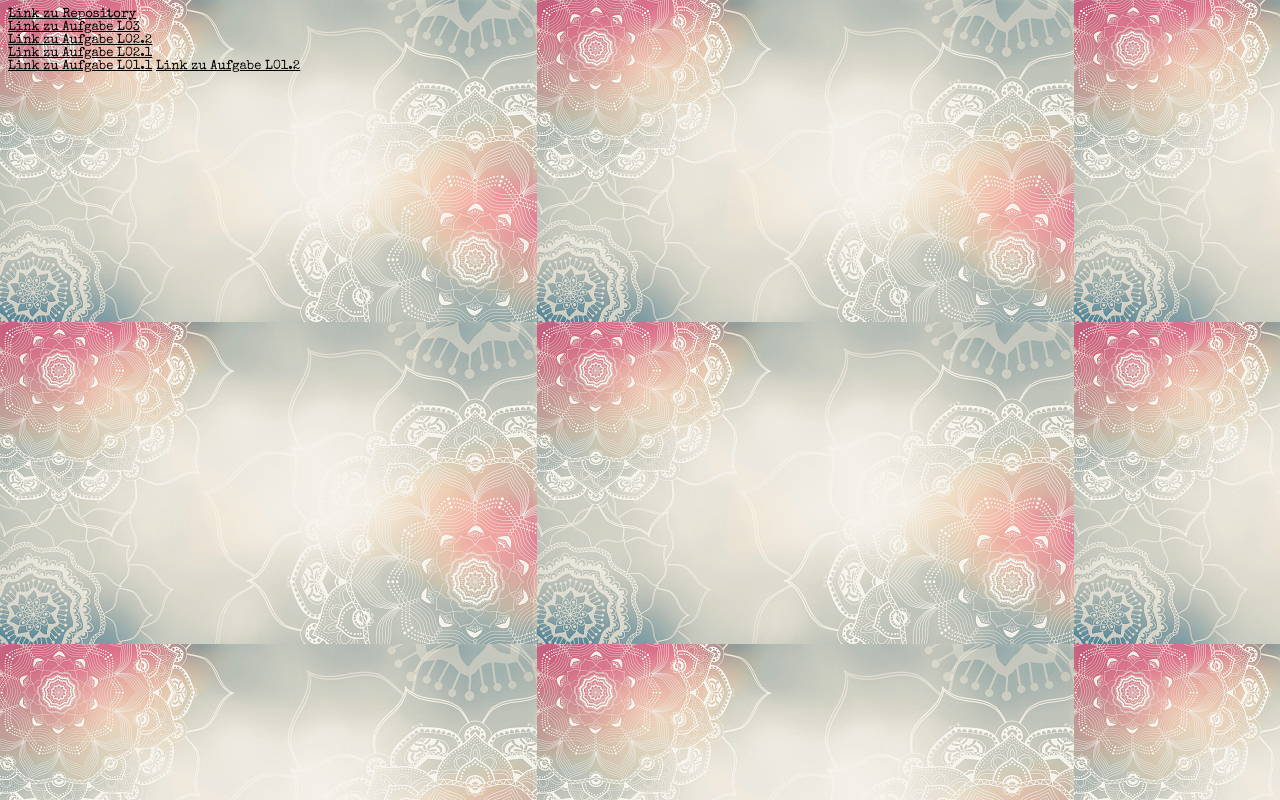
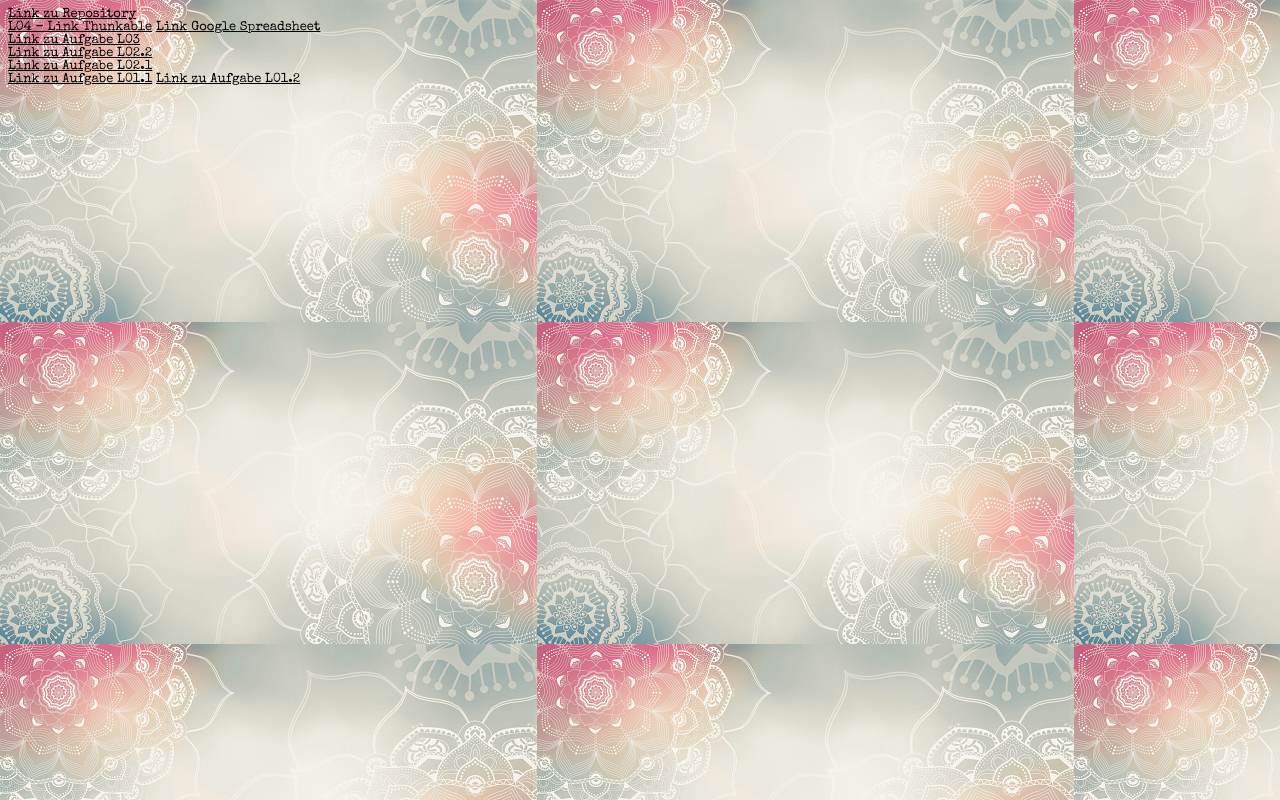
Before and after one commit to FodorLisa/EIA2_SoSe22, a plain HTML site: page Steckbrief/steckbrief.htm in a window 1280 px wide. Drawn offline with nearby package versions, Linux system fonts and the light colour scheme.

Commit message:
Thunkable Abgabe

```diff
--- a/Steckbrief/steckbrief.htm
+++ b/Steckbrief/steckbrief.htm
@@ -20,6 +20,9 @@ a:link, a:visited {
 <body>
 	<a href="https://github.com/FodorLisa/EIA2_SoSe22" target="_blank">Link zu Repository</a>
 	<br>
+	<a href="https://x.thunkable.com/projectPage/6260fd1bc2eae700119764f3" target="_blank">L04 - Link Thunkable</a>
+	<a href="https://docs.google.com/spreadsheets/d/11rdQ_LDXm00UA7ZZ-thlv1s4zNLTmJxixC6pkqhnLRI/edit?usp=sharing" target="_blank">Link Google Spreadsheet</a>
+	<br>
 	<a href="../A03_MemorySettings/index.html" target="_blank">Link zu Aufgabe L03 </a>
 	<br>
 	<a href="../A02.2 Memory/A02.2_Memory.pdf" target="_blank">Link zu Aufgabe L02.2 </a>
```
Also changed, not shown: A04_Thunkable/note.png (added), A04_Thunkable/photo-1603484477859-abe6a73f9366.jpg (added), A04_Thunkable/white-crumpled-paper-background-texture-old-for-web-design-screensavers-template-for-various-purposes-or-creating-packaging-400-236428367.jpg (added).
